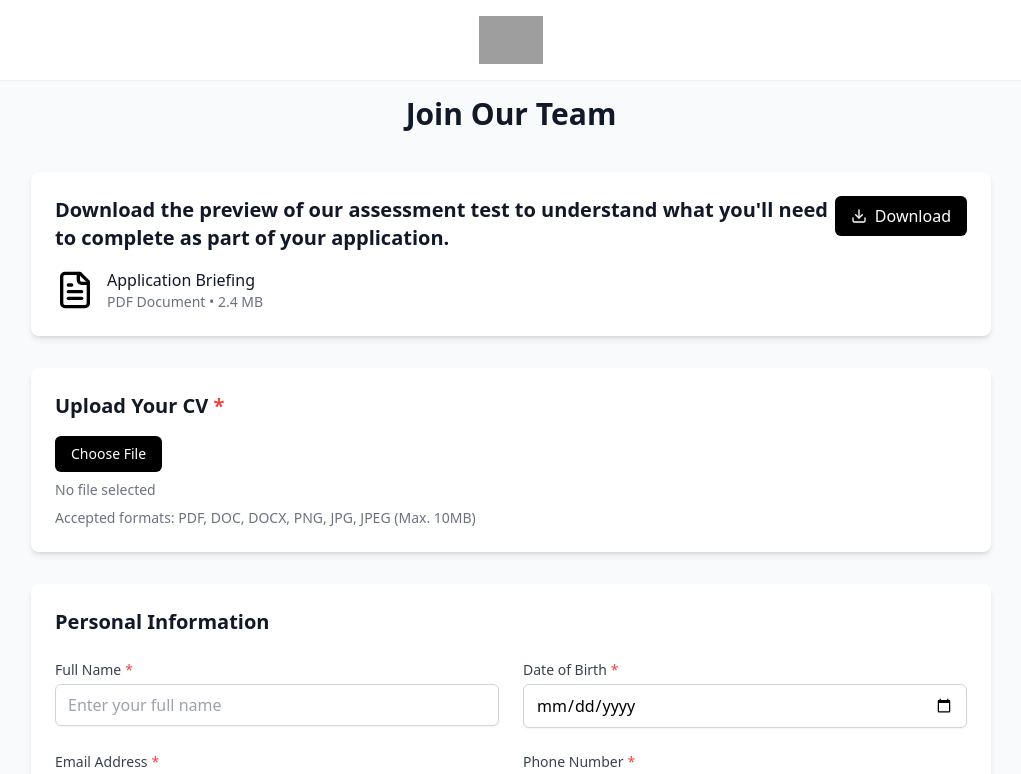
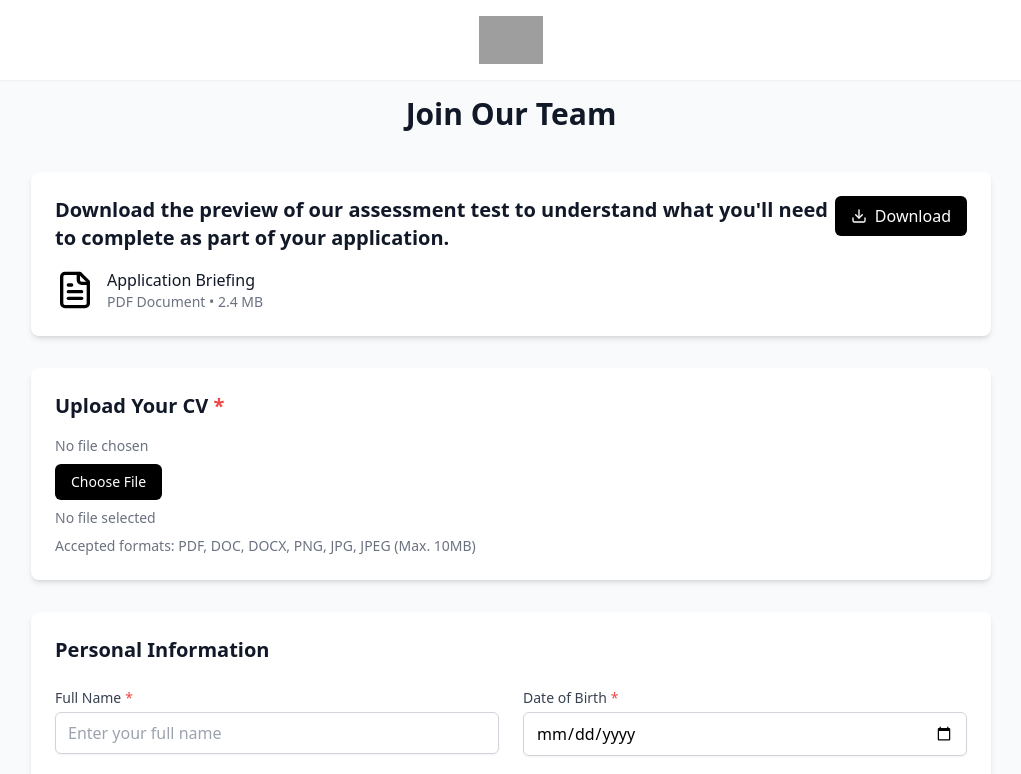
Before and after one commit to tiagocodinha/stagelinkcv, a React (Vite) app: page / in a window 1280 px wide. Shown: the top 774 px of the page, without its empty margins (129-1150 px from the left). Built offline with nearby package versions, Linux system fonts and the light colour scheme; grey boxes are pictures that could not be loaded.

Commit message:
Update ApplicationForm.tsx

```diff
--- a/src/components/ApplicationForm.tsx
+++ b/src/components/ApplicationForm.tsx
@@ -177,6 +177,12 @@ const ApplicationForm: React.FC = () => {
           Upload Your CV <span className="text-red-500">*</span>
         </h2>
         <div className="space-y-2">
+          <input
+            type="file"
+            accept=".pdf,.doc,.docx,.png,.jpg,.jpeg"
+            className="block w-full text-sm text-gray-500 [&::file-selector-button]:hidden"
+            {...register('cv')}
+          />
           <button
             type="button"
             onClick={() => document.querySelector('input[type="file"]')?.click()}
```
